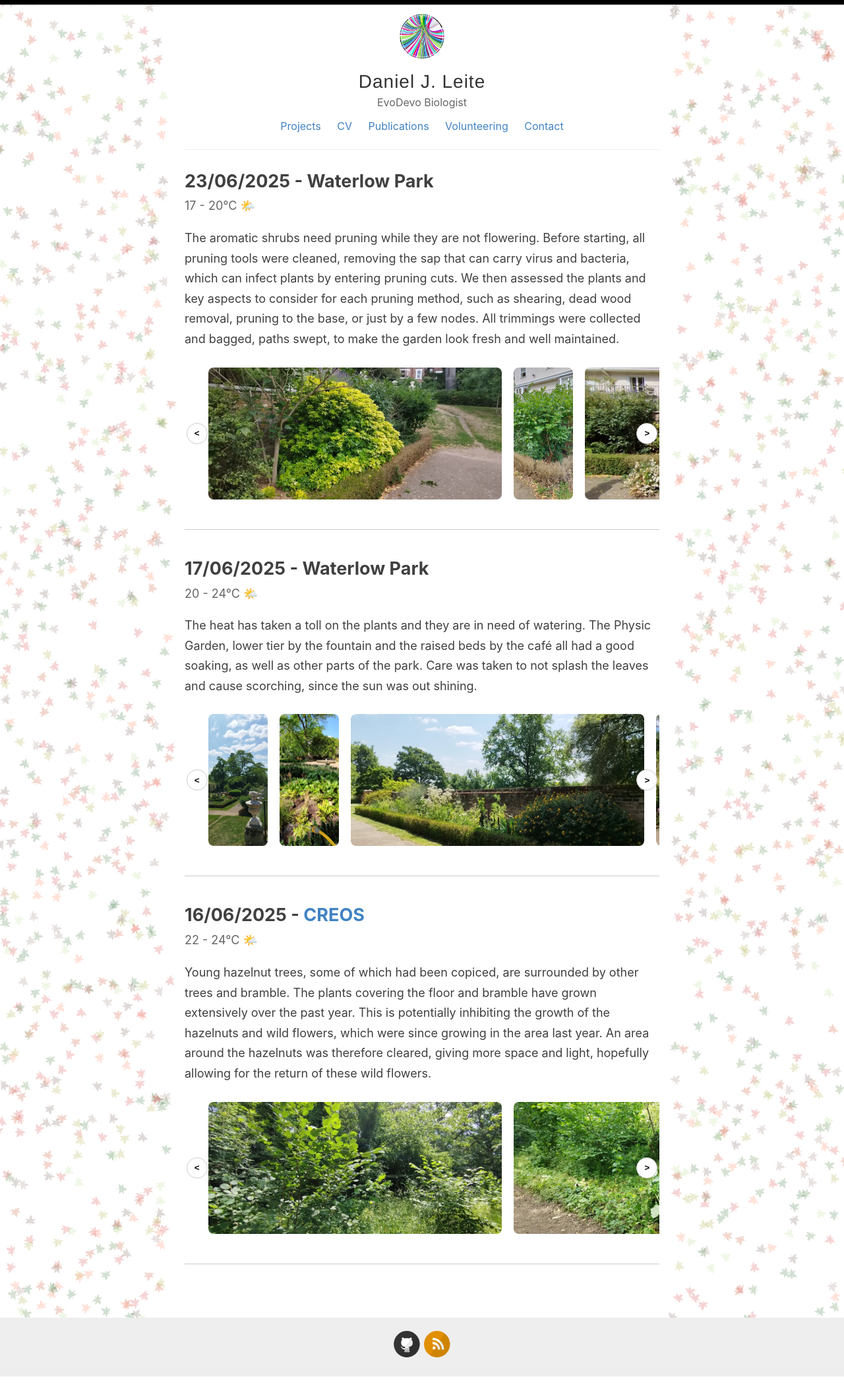
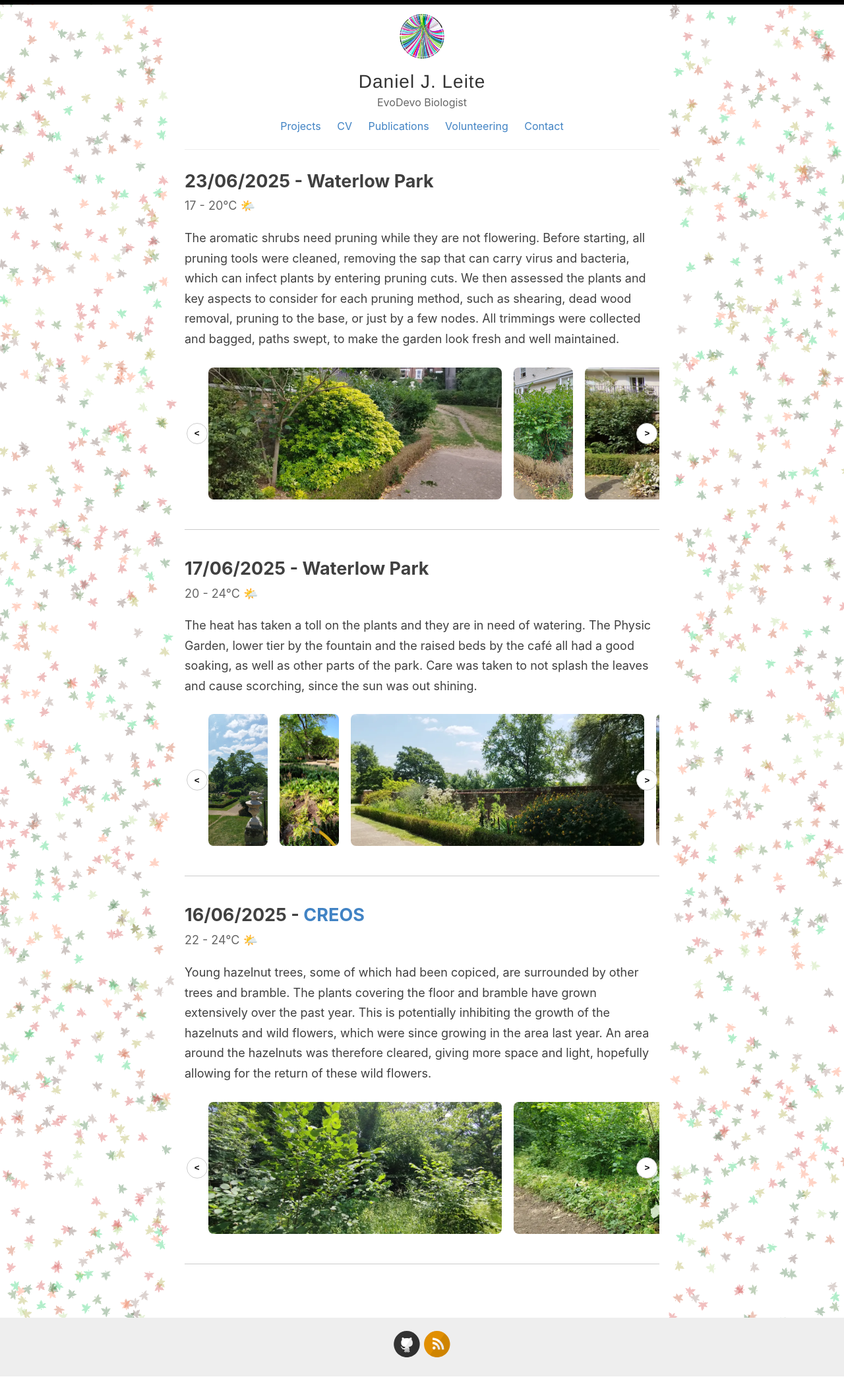
Before and after one commit to djleite/djleite.github.io, a Jekyll site: the page built from _pages/volunteering.md, in a window 1280 px wide. Shown: the whole page at 66% size. Built offline with Jekyll 4.4.1, drawn with Linux system fonts in a browser that asks for light colours; nearby versions of some CDN libraries.

Commit message:
more leaf colours

```diff
--- a/_includes/leaf-background.html
+++ b/_includes/leaf-background.html
@@ -11,7 +11,7 @@
       height: 30px;
       transform-origin: center;
       pointer-events: none;
-      opacity: 0.2; /* semi-transparent */
+      opacity: 0.3; /* semi-transparent */
       z-index: -1;
     }
 
@@ -32,7 +32,7 @@
 
         const leafPath = "M 18.826 -11.991 C 16.781 -13.365 15.151 -11.479 16.333 -12.917 C 12.116 -11.575 13.49 -9.914 14.352 -13.908 C 12.435 -13.556 14.959 -15.282 14.448 -15.793 C 12.978 -14.771 14.32 -16.943 12.755 -18.733 C 11.764 -17.742 10.774 -14.93 10.007 -16.4 C 9.495 -15.953 10.646 -13.524 9.591 -14.451 C 10.103 -10.361 11.349 -12.119 7.866 -13.333 C 9.751 -11.511 5.789 -14.227 4.575 -13.62 C 4.766 -11.607 7.77 -10.425 5.022 -10.681 C 9.719 -8.476 5.469 -9.53 4.99 -8.859 C 6.779 -8.252 3.904 -8.444 3.073 -6.623 C 4.191 -5.632 8.217 -7.39 5.821 -5.92 C 7.994 -6.079 8.92 -6.782 10 -7 C 9 -5 9.577 -4.499 9.889 -3.916 C 9.848 -3.75 11.16 -3.625 11 -4 C 10.701 -4.812 9.827 -5.936 10.576 -6.936 C 11.4577 -6.825 12.493 -5.707 14.596 -5.541 C 14.284 -6.582 15.825 -5.395 17.887 -5.124 C 17.289 -8.019 15.322 -7.935 16.661 -8.061 C 16.41 -9.149 11.431 -8.249 16.653 -9.85 C 15.176 -10.823 16.972 -9.434 18.826 -11.927 Z Z";
 
-        const colors = ["#1B5E20", "#33691e", "#9e9d24", "#aed581", "#5d4037", "#D32F2F", "#bf360c", "#c62828", "#8D6E63", "#FF7043"];
+        const colors = ["#1B5E20", "#33691e", "#9e9d24", "#aed581", "#5d4037", "#D32F2F", "#bf360c", "#c62828", "#8D6E63", "#FF7043", "#00c853"];
 
         function createLeaf(x, y, rot, marginSide = null, marginRatio = null) {
         const leaf = document.createElement("div");
```
